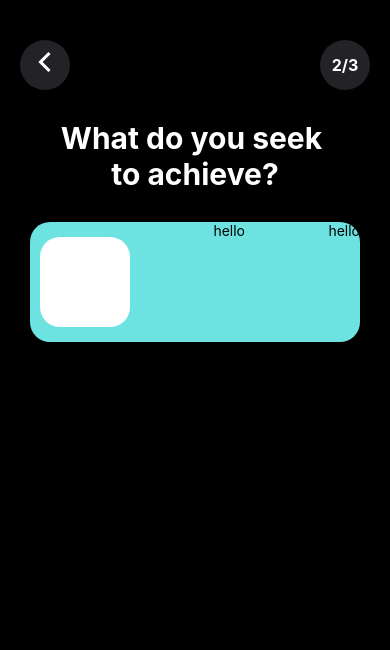
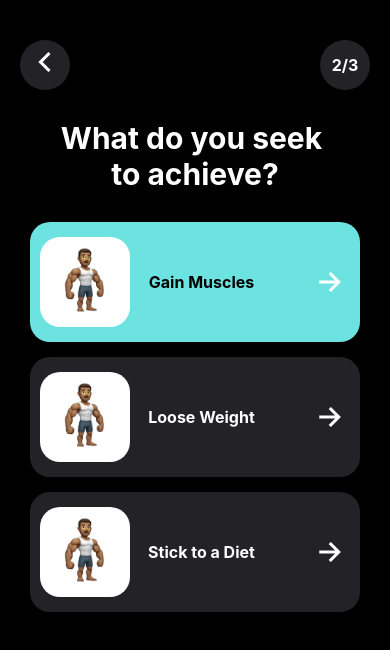
Before and after one commit to Sedinamm/HealthX, a React Native app: screen /Question2 in a window 390 px wide. Shown: the top 650 px of the page. Built offline with nearby package versions, Linux system fonts and the light colour scheme.

Commit message:
added 3 touchable card with images, texts and icons

```diff
--- a/Screens/Question2.js
+++ b/Screens/Question2.js
@@ -75,9 +75,8 @@ const Question2 = () => {
         </Text>
       </View>
 
-      {/* Buttons */}
+      {/* Buttons 1 */}
       <View style={{ marginTop: 30 }}>
-        {/* Question 1 */}
         <TouchableOpacity
           style={{
             height: 120,
@@ -99,9 +98,151 @@ const Question2 = () => {
               alignSelf: "center",
               marginLeft: 10,
             }}
-          ></View>
-          <Text style={{ color: "black" }}>hello</Text>
-          <Text style={{ color: "black" }}>hello</Text>
+          >
+            {/* Image */}
+            <Image
+              style={{
+                height: 70,
+                width: 70,
+                alignSelf: "center",
+                top: 8,
+              }}
+              source={require("../Images/muscle.png")}
+            />
+          </View>
+          {/* Text */}
+          <Text
+            style={{
+              color: "black",
+              alignSelf: "center",
+              fontSize: 16,
+              fontWeight: "bold",
+              marginRight: 55,
+            }}
+          >
+            Gain Muscles
+          </Text>
+          {/* Icon */}
+          <Ionicons
+            name="arrow-forward-outline"
+            color="white"
+            size={32}
+            style={styles.arrow}
+          />
+        </TouchableOpacity>
+      </View>
+
+      {/* Button 2 */}
+      <View style={{ marginTop: 15 }}>
+        <TouchableOpacity
+          style={{
+            height: 120,
+            width: 330,
+            borderRadius: 20,
+            // backgroundColor: "#28b4c6",
+            backgroundColor: "#232227",
+            alignSelf: "center",
+            justifyContent: "space-between",
+            flexDirection: "row",
+          }}
+        >
+          <View
+            style={{
+              height: 90,
+              width: 90,
+              backgroundColor: "white",
+              borderRadius: 20,
+              alignSelf: "center",
+              marginLeft: 10,
+            }}
+          >
+            {/* Image */}
+            <Image
+              style={{
+                height: 70,
+                width: 70,
+                alignSelf: "center",
+                top: 8,
+              }}
+              source={require("../Images/muscle.png")}
+            />
+          </View>
+          {/* Text */}
+          <Text
+            style={{
+              color: "white",
+              alignSelf: "center",
+              fontSize: 16,
+              fontWeight: "bold",
+              marginRight: 55,
+            }}
+          >
+            Loose Weight
+          </Text>
+          {/* Icon */}
+          <Ionicons
+            name="arrow-forward-outline"
+            color="white"
+            size={32}
+            style={styles.arrow}
+          />
+        </TouchableOpacity>
+      </View>
+
+      {/* Button 3 */}
+      <View style={{ marginTop: 15 }}>
+        <TouchableOpacity
+          style={{
+            height: 120,
+            width: 330,
+            borderRadius: 20,
+            // backgroundColor: "#28b4c6",
+            backgroundColor: "#232227",
+            alignSelf: "center",
+            justifyContent: "space-between",
+            flexDirection: "row",
+          }}
+        >
+          <View
+            style={{
+              height: 90,
+              width: 90,
+              backgroundColor: "white",
+              borderRadius: 20,
+              alignSelf: "center",
+              marginLeft: 10,
+            }}
+          >
+            {/* Image */}
+            <Image
+              style={{
+                height: 70,
+                width: 70,
+                alignSelf: "center",
+                top: 8,
+              }}
+              source={require("../Images/muscle.png")}
+            />
+          </View>
+          {/* Text */}
+          <Text
+            style={{
+              color: "white",
+              alignSelf: "center",
+              fontSize: 16,
+              fontWeight: "bold",
+              marginRight: 55,
+            }}
+          >
+            Stick to a Diet
+          </Text>
+          {/* Icon */}
+          <Ionicons
+            name="arrow-forward-outline"
+            color="white"
+            size={32}
+            style={styles.arrow}
+          />
         </TouchableOpacity>
       </View>
     </SafeAreaView>
@@ -119,4 +260,8 @@ const styles = StyleSheet.create({
     alignSelf: "center",
     marginTop: 5,
   },
+  arrow: {
+    alignSelf: "center",
+    right: 15,
+  },
 });
```
